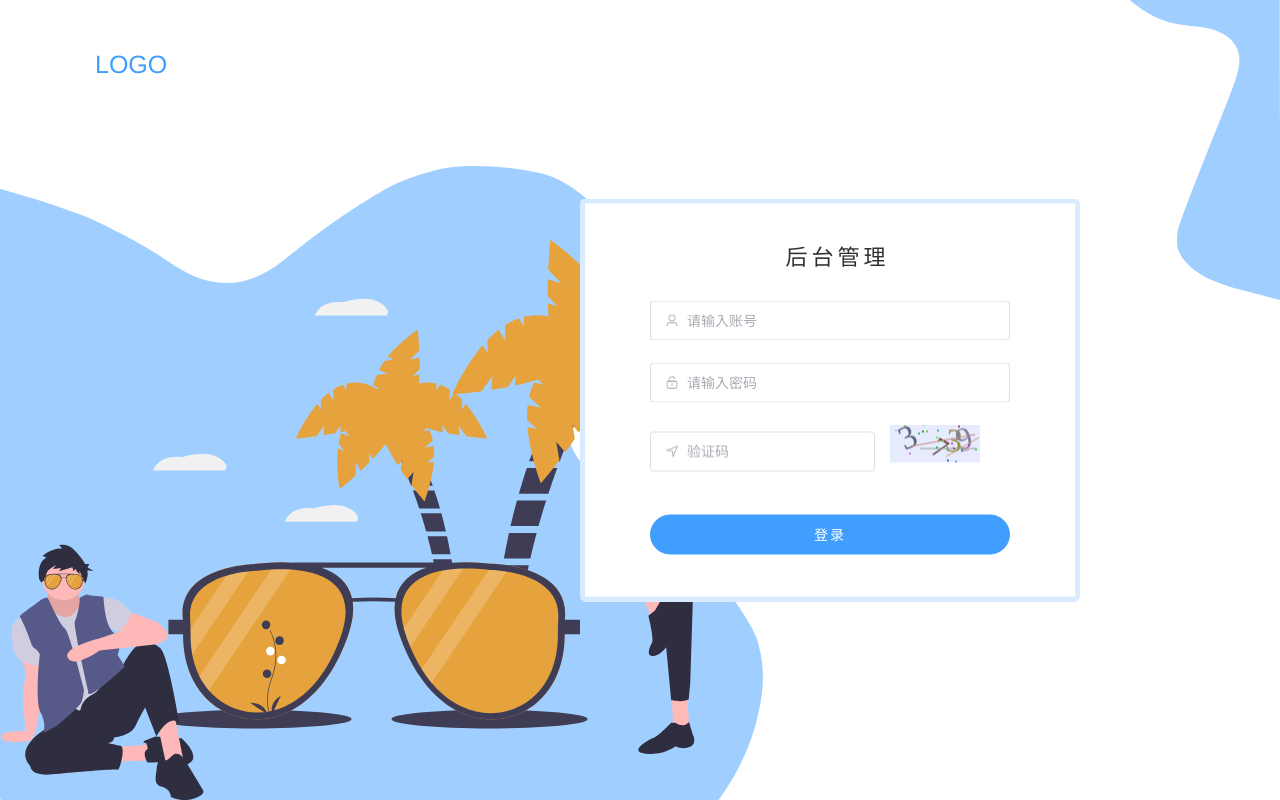
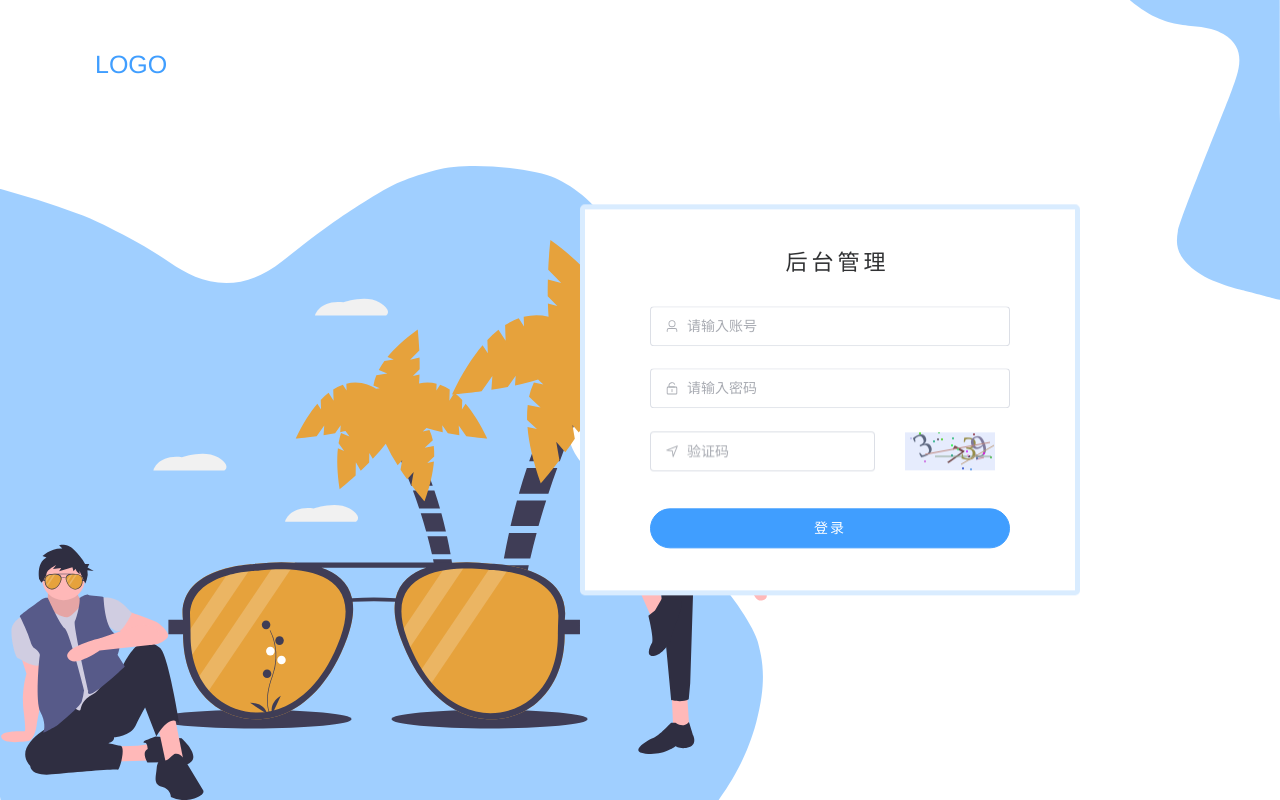
Before and after one commit to 3405008677/Vite-Vue-Ts, a Vue app: page /#/login in a window 1280 px wide. Built offline with nearby package versions, Linux system fonts and the light colour scheme.

Commit message:
验证码组件完成

```diff
--- a/src/components/verification.vue
+++ b/src/components/verification.vue
@@ -1,5 +1,5 @@
 <template>
-  <div @click="replaceValue">
+  <div @click="replaceValue" class="myCanvas">
     <canvas
       id="v-canvas"
       :width="contentWidth"
@@ -171,3 +171,11 @@ onMounted(() => {
   drawPic();
 });
 </script>
+
+<style scoped>
+  .myCanvas{
+    display: flex;
+    justify-content: center;
+    align-items: center;
+  }
+</style>
```
